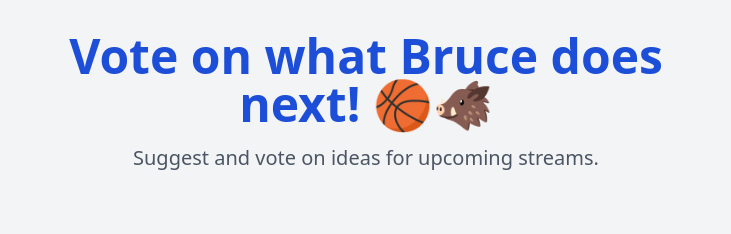
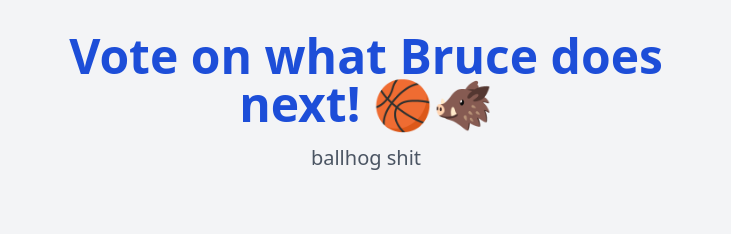
Before and after one commit to mimossaaa/vota, a React (Vite) app: page / in a window 1280 px wide. Shown: the top 234 px of the page, without its empty margins (274-1005 px from the left). Built offline with nearby package versions, Linux system fonts and the light colour scheme; no server answers; the database is empty.

Commit message:
updating text

```diff
--- a/index.html
+++ b/index.html
@@ -3,7 +3,7 @@
   <head>
     <meta charset="UTF-8" />
     <meta name="viewport" content="width=device-width, initial-scale=1.0" />
-    <title>Streamer Activity Ranker</title>
+    <title>What's next DEO?</title>
   </head>
   <body>
     <div id="root"></div>
--- a/src/components/Header.jsx
+++ b/src/components/Header.jsx
@@ -7,7 +7,7 @@ function Header() {
         Vote on what Bruce does next! 🏀🐗
       </h1>
       <p className="text-xl text-gray-600">
-        Suggest and vote on ideas for upcoming streams.
+        ballhog shit
       </p>
     </header>
   );
```
